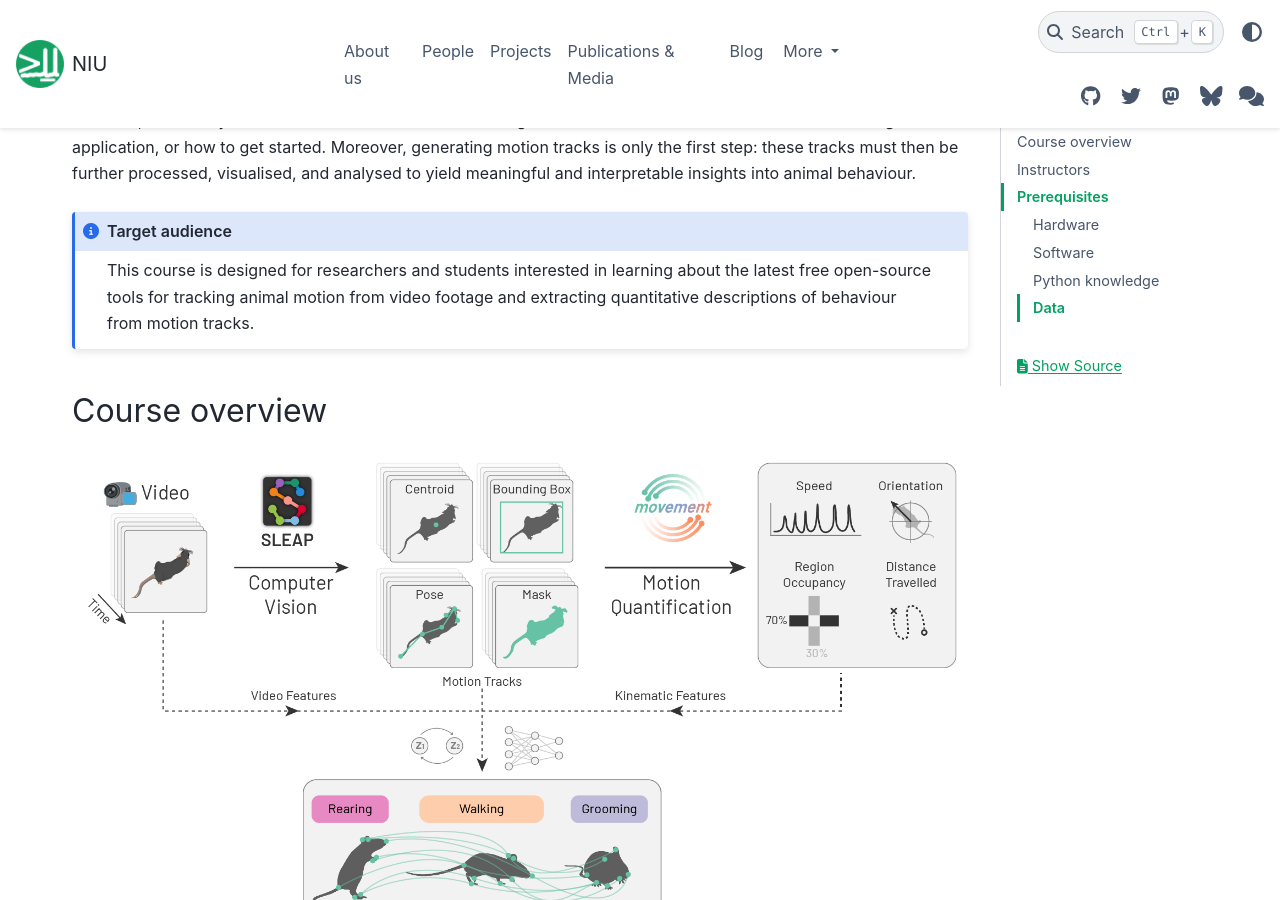
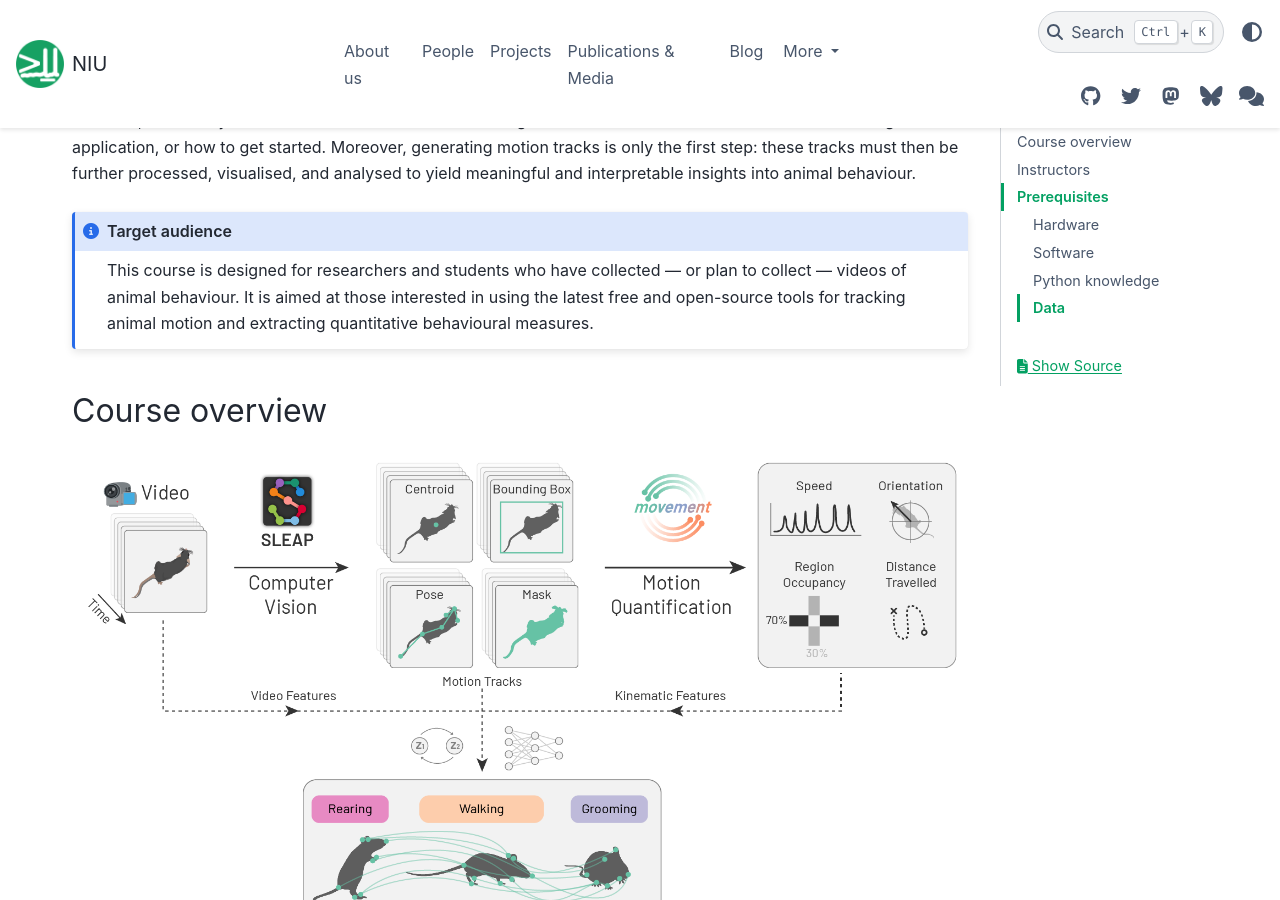
Before and after one commit to neuroinformatics-unit/neuroinformatics-unit.github.io, a Sphinx documentation site: the page built from docs/source/open-software-summer-school/animals-in-motion.md, in a window 1280 px wide and 900 px high, scrolled down 338 px. Built offline with Sphinx 7.4.7 and the PyData theme 0.15.4, drawn with Linux system fonts in a browser that asks for light colours; nearby versions of some CDN libraries.

Commit message:
updated wording about target audience

```diff
--- a/docs/source/open-software-summer-school/animals-in-motion.md
+++ b/docs/source/open-software-summer-school/animals-in-motion.md
@@ -13,7 +13,7 @@ and interpretable insights into animal behaviour.
 ::: {admonition} Target audience
 :class: note
 
-This course is designed for researchers and students interested in learning about the latest free open-source tools for tracking animal motion from video footage and extracting quantitative descriptions of behaviour from motion tracks.
+This course is designed for researchers and students who have collected — or plan to collect — videos of animal behaviour. It is aimed at those interested in using the latest free and open-source tools for tracking animal motion and extracting quantitative behavioural measures.
 :::
 
 
```
